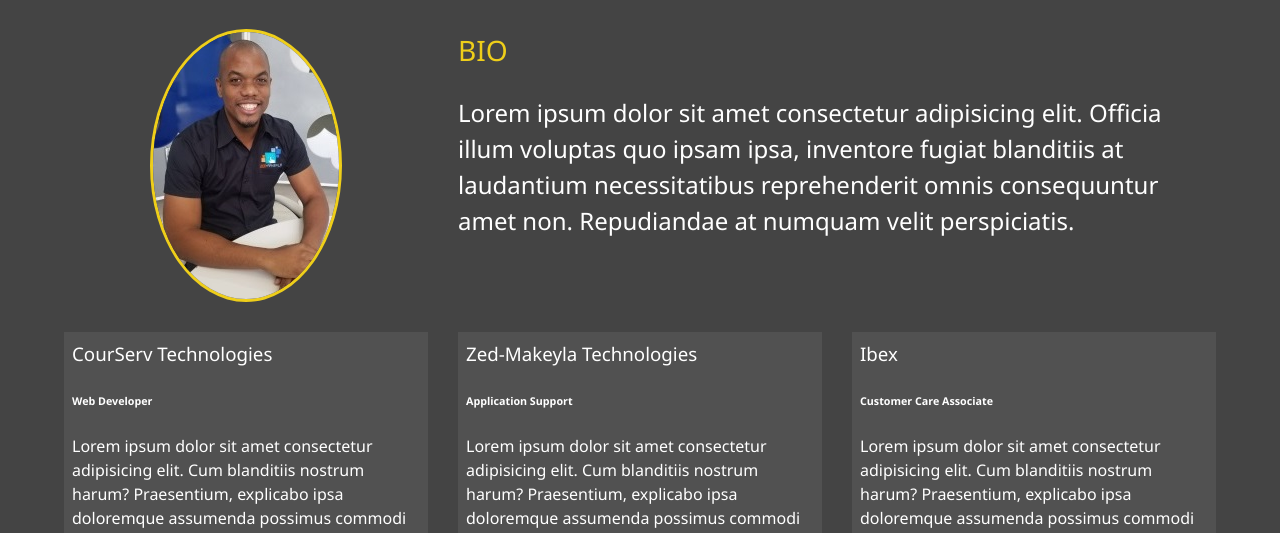
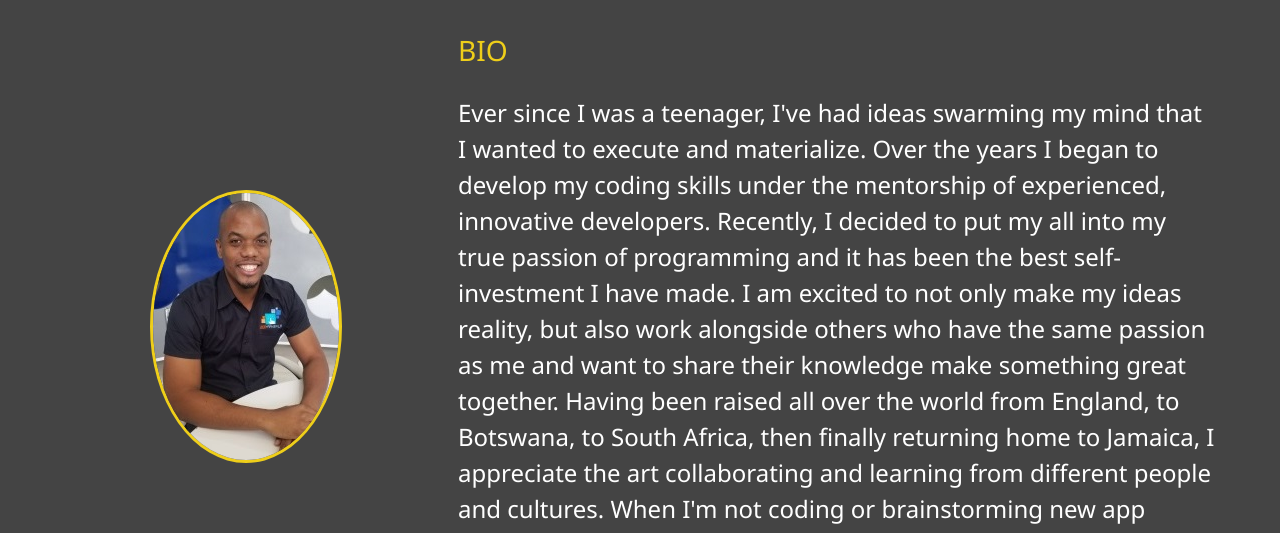
Before and after one commit to jarjarwalker/my_portfolio_site, a website: page dist/about.html in a window 1280 px wide. Shown: the part 253-786 px from the top of the page. Drawn offline with Linux system fonts and the light colour scheme.

Commit message:
About Page
Added details for about page

```diff
--- a/scss/main.scss
+++ b/scss/main.scss
@@ -78,10 +78,10 @@
     display: grid;
     grid-gap: 30px;
     grid-template-areas:
-    'bioimage bio bio'
-    'job1 job2 job3';
+    'bioimage bioimage bio bio bio bio'
+    'job1 job1 job1 job2 job2 job2';
 
-    grid-template-columns: repeat(3, 1fr);
+    grid-template-columns: repeat(6, 1fr);
 
     .bio-img {
         grid-area: bioimage;
@@ -104,9 +104,9 @@
         grid-area: job2;
     }
 
-    .job-3 {
+    /* .job-3 {
         grid-area: job3;
-    }
+    } */
 
     .job {
         background: lighten($primary-color, 5);
```
Also changed, not shown: dist/about.html, dist/contact.html, dist/css/main.css, dist/img/certificate.jpg (added).
